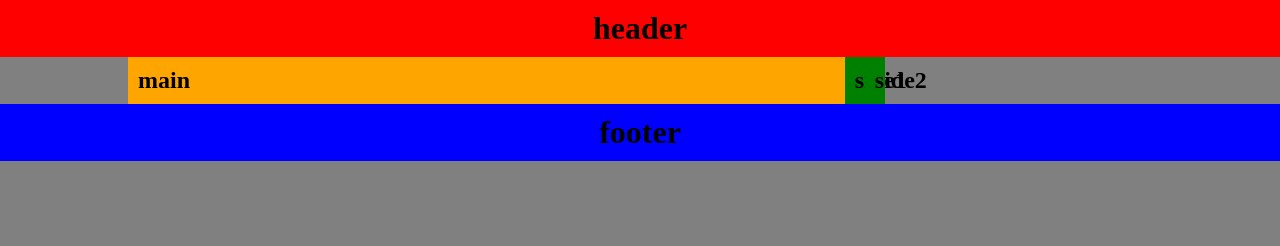
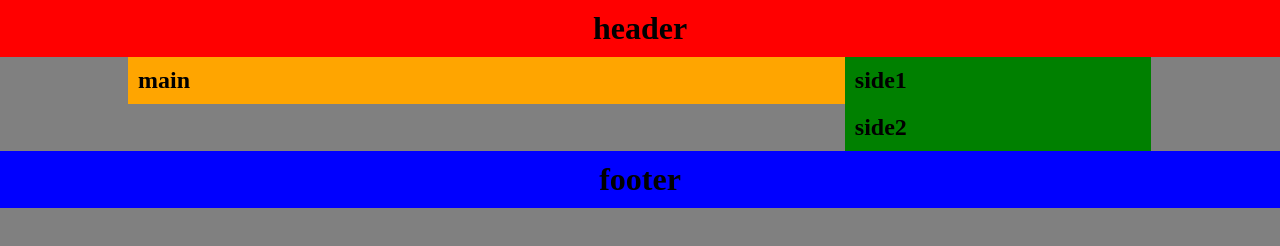
Before and after one commit to IFoxH/web1-10, a plain HTML site: page index.html in a window 1280 px wide. Drawn offline with Linux system fonts and the light colour scheme; a web font is replaced by a local one.

Commit message:
Create default.css

```diff
--- a/css/default.css
+++ b/css/default.css
@@ -61,7 +61,7 @@ footer{
     float:left;
   }
   aside{
-    width: calc(100% - 718px);
+    width: calc(100% - 20px);
   }
   #main:after{
 
```
